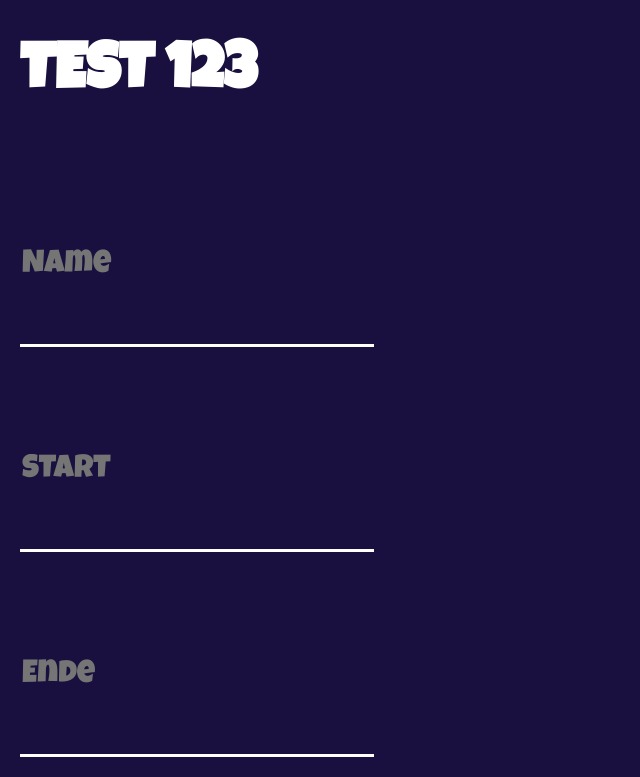
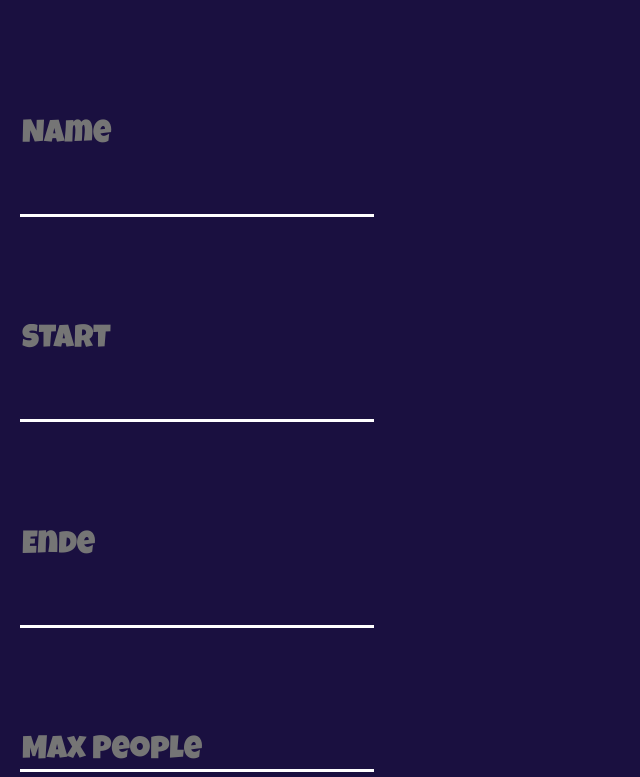
Before and after one commit to htl-leo-itp-25-27-4-5BHITM/Partyhub, a plain HTML site: page src/main/resources/META-INF/resources/addParty/addParty.html in a window 1280 px wide. Shown: the top 777 px of the page, without its empty margins (0-640 px from the left). Drawn offline with nearby package versions, Linux system fonts and the light colour scheme.

Commit message:
addPartyDate

```diff
--- a/src/main/resources/META-INF/resources/addParty/addParty.html
+++ b/src/main/resources/META-INF/resources/addParty/addParty.html
@@ -19,8 +19,7 @@
     />
   </head>
   <body>
-      <h1>TEST 123</h1>
-  <form action="/api/party/add" method="post" enctype="multipart/form-data">
+
     <form action="/api/party/add" method="post" enctype="multipart/form-data">
       <input type="text" name="title" placeholder="Name" />
 
```
